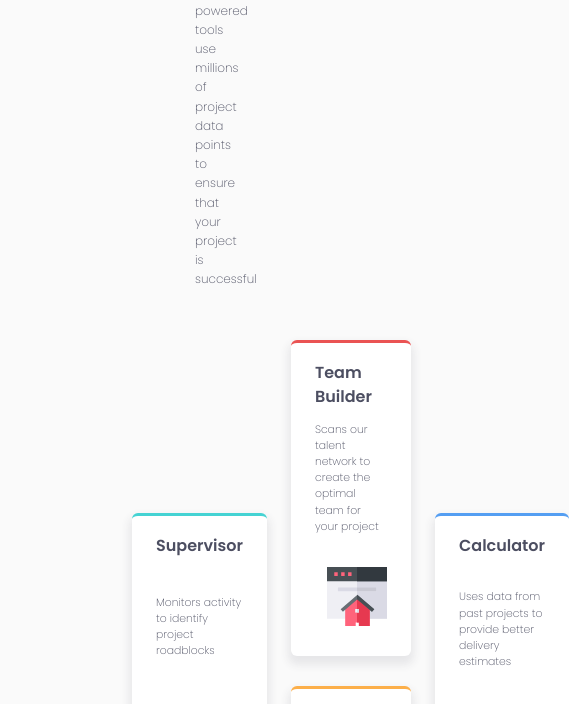
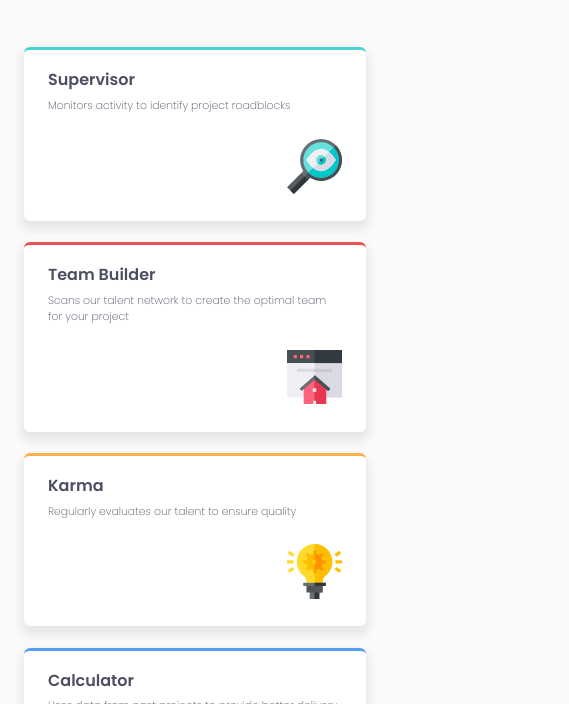
Before and after one commit to nicm42/four-car-feature-section, a website: page index.html in a window 390 px wide. Shown: the part 388-1092 px from the top of the page, 569 px wide, since content can reach past the window. Drawn offline with Linux system fonts and the light colour scheme.

Commit message:
Done breakpoints for the cards

```diff
--- a/_mixins.scss
+++ b/_mixins.scss
@@ -1,4 +1,4 @@
-$breakpoints-up: ("small": "376px");
+$breakpoints-up: ("small": "376px", "medium": "500px", "large": "900px", "extra-large": "1200px");
 
 @mixin breakpoint-up($size) {
   @media (min-width: map-get($breakpoints-up, $size)) {
--- a/src/_cards.scss
+++ b/src/_cards.scss
@@ -1,13 +1,15 @@
 .cards {
   padding-top: .3em;
   margin-bottom: 2em;
-  @include breakpoint-up(small){
+
+  @include breakpoint-up(large){
     display: grid;
     grid-template-rows: repeat(4, 1fr);
     grid-template-columns: repeat(3, 1fr);
     grid-column-gap: 2em;
     grid-row-gap: 2.5em;
   }
+
 }
 
 .card {
@@ -19,9 +21,11 @@
   border-radius: .5em;
   background-color: white;
   box-shadow: 0 0.5em 0.75em 0.25em lighten($greyishBlue, 25);
-  @include breakpoint-up(small){
+
+  @include breakpoint-up(large){
     height: 100%;
   }
+
 }
 
 .card__title {
@@ -44,31 +48,39 @@
 
 #card__supervisor {
   border-top: 3px solid $cyan;
-  @include breakpoint-up(small){
+
+  @include breakpoint-up(large){
     grid-row: 2 / span 2;
   }
+
 }
 
 #card__team-builder {
   border-top: 3px solid $red;
-  @include breakpoint-up(small){
+
+  @include breakpoint-up(large){
     grid-row: 1 / span 2;
     grid-column-start: 2;
   }
+
 }
 
 #card__karma {
   border-top: 3px solid $orange;
-  @include breakpoint-up(small){
+
+  @include breakpoint-up(large){
     grid-row: 3 / span 2;
     grid-column-start: 2;
   }
+
 }
 
 #card__calculator {
   border-top: 3px solid $blue;
-  @include breakpoint-up(small){
+
+  @include breakpoint-up(large){
     grid-row: 2 / span 2;
     grid-column-start: 3;
   }
+
 }
--- a/src/_globals.scss
+++ b/src/_globals.scss
@@ -25,7 +25,13 @@ h1, h2, h3 {
 .container {
   padding-left: 2em;
   padding-right: 2em;
-  @include breakpoint-up(small){
+
+  @include breakpoint-up(medium){
+    padding-left: 5em;
+    padding-right: 5em;
+  }
+
+  @include breakpoint-up(extra-large){
     padding-left: 11em;
     padding-right: 11em;
   }
```
Also changed, not shown: styles.css, 1 other file.
